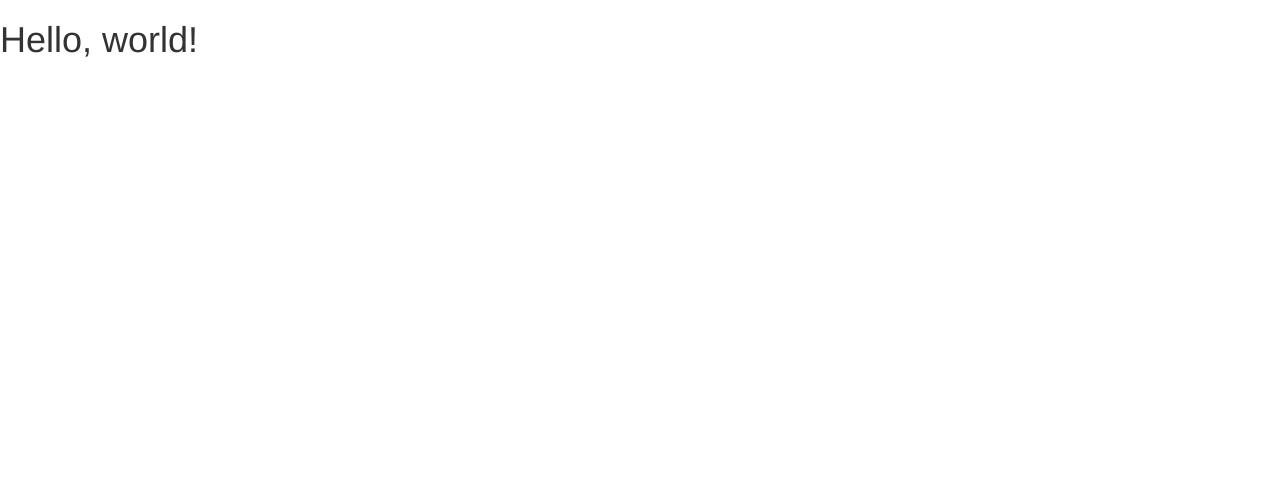
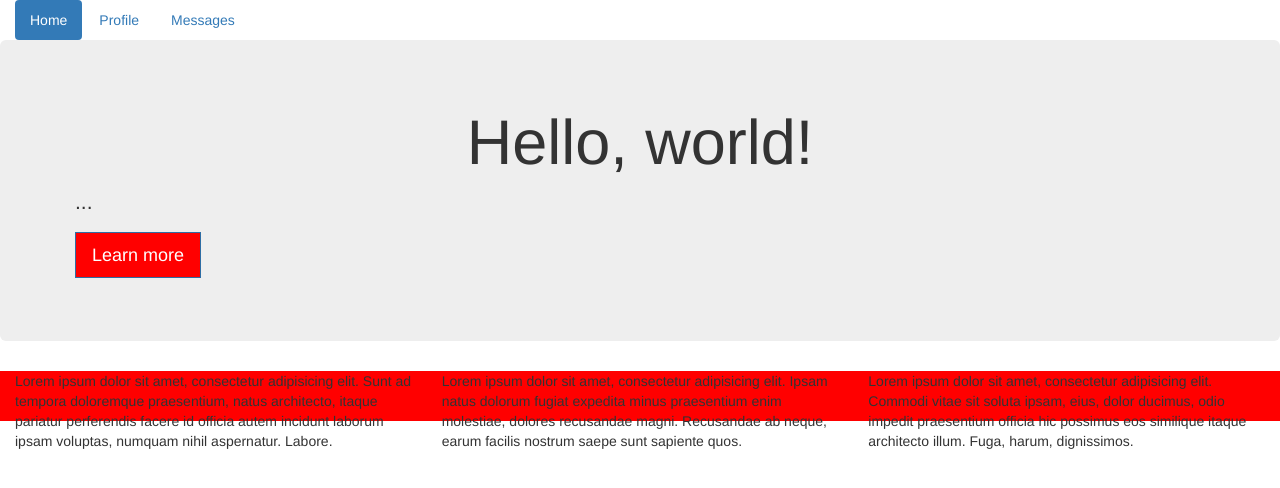
Before and after one commit to purplyrocky/womentechtraining, a plain HTML site: page index.html in a window 1280 px wide. Drawn offline with nearby package versions, Linux system fonts and the light colour scheme.

Commit message:
finished home page

```diff
--- a/css/styles.css
+++ b/css/styles.css
@@ -0,0 +1,18 @@
+.btn-primary {
+  background-color: red;
+}
+.btn-group-lg>.btn, .btn-lg {
+  border-radius: 0;
+}
+.col-md-4 {
+  height: 50px;
+}
+.red {
+  background-color: red;
+}
+.green {
+  background-color: green;
+}
+.blue {
+  background-color: blue;
+}
--- a/index.html
+++ b/index.html
@@ -13,7 +13,34 @@
     <link rel="stylesheet" href="css/styles.css">
   </head>
   <body>
-    <h1>Hello, world!</h1>
+    <div class="container-fluid">
+      <ul class="nav nav-pills">
+        <li role="presentation" class="active"><a href="#">Home</a></li>
+        <li role="presentation"><a href="#">Profile</a></li>
+        <li role="presentation"><a href="#">Messages</a></li>
+      </ul>
+      <!-- END OF NAV -->
+      <div class="row">
+        <div class="jumbotron">
+          <div class="container">
+            <h1 class="text-center">Hello, world!</h1>
+            <p>...</p>
+            <p><a class="btn btn-primary btn-lg" href="#" role="button">Learn more</a></p>
+          </div>
+        </div>
+      </div><!-- END OF JUMBOTRON -->
+      <div class="row red">
+        <div class="col-md-4">
+          <p>Lorem ipsum dolor sit amet, consectetur adipisicing elit. Sunt ad tempora doloremque praesentium, natus architecto, itaque pariatur perferendis facere id officia autem incidunt laborum ipsam voluptas, numquam nihil aspernatur. Labore.</p>
+        </div>
+        <div class="col-md-4">
+          <p>Lorem ipsum dolor sit amet, consectetur adipisicing elit. Ipsam natus dolorum fugiat expedita minus praesentium enim molestiae, dolores recusandae magni. Recusandae ab neque, earum facilis nostrum saepe sunt sapiente quos.</p>
+        </div>
+        <div class="col-md-4">
+          <p>Lorem ipsum dolor sit amet, consectetur adipisicing elit. Commodi vitae sit soluta ipsam, eius, dolor ducimus, odio impedit praesentium officia hic possimus eos similique itaque architecto illum. Fuga, harum, dignissimos.</p>
+        </div>
+      </div>
+    </div><!-- END OF CONTAINER FLUID -->
 
     <!-- jQuery (necessary for Bootstrap's JavaScript plugins) -->
     <script src="https://ajax.googleapis.com/ajax/libs/jquery/1.12.4/jquery.min.js"></script>
```
